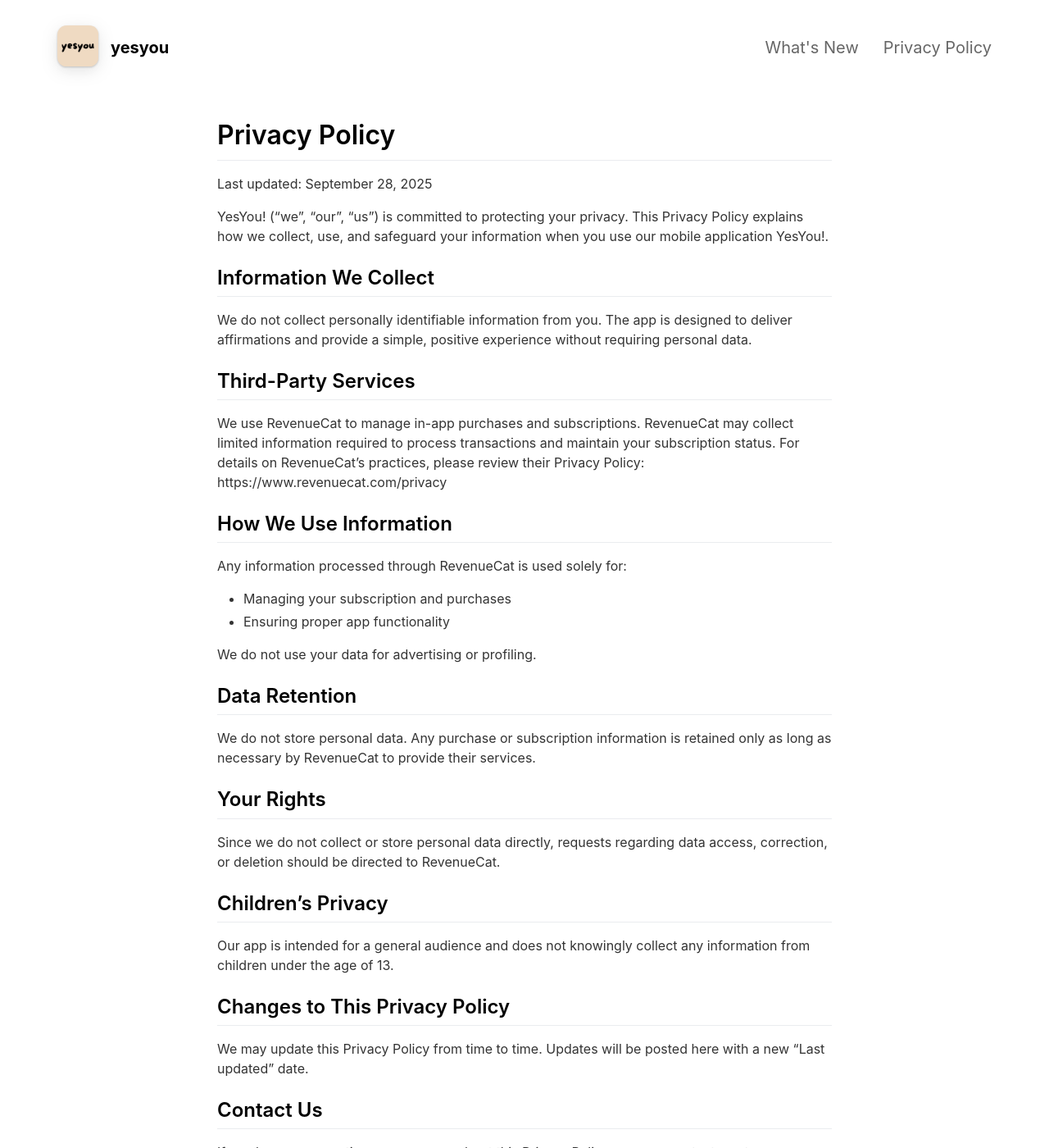
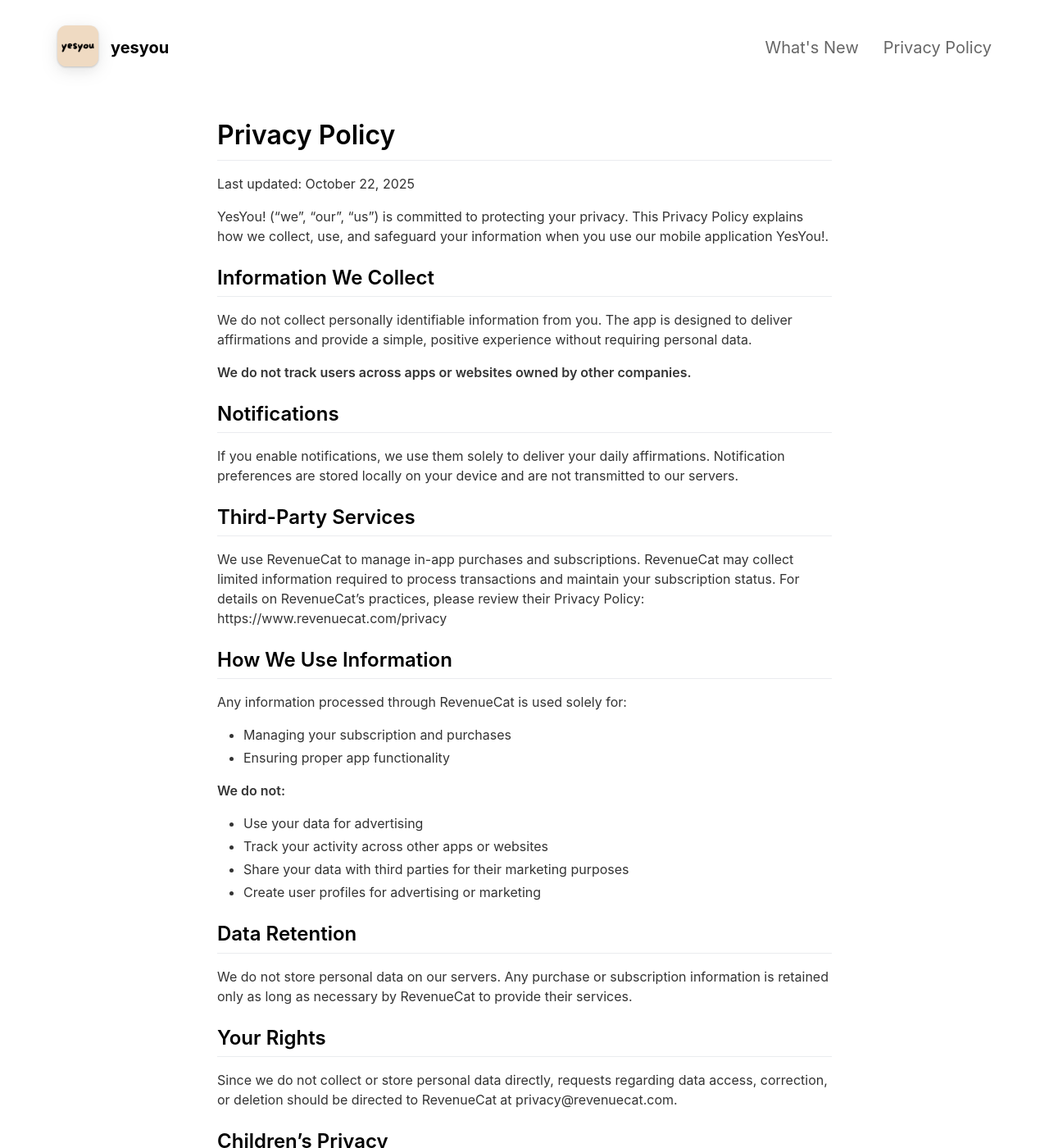
Before and after one commit to rcottinet/yesyou-website, a Jekyll site: the page built from _pages/privacypolicy.md, in a window 1280 px wide and 1400 px high. Shown: the whole window at 82% size. Built offline with Jekyll 4.4.1, drawn with Linux system fonts in a browser that asks for light colours; nearby versions of some CDN libraries.

Commit message:
Update privacypolicy.md

```diff
--- a/_pages/privacypolicy.md
+++ b/_pages/privacypolicy.md
@@ -4,22 +4,29 @@ title: Privacy Policy
 include_in_header: true
 ---
 
-
 # Privacy Policy
 
-Last updated: September 28, 2025
+Last updated: October 22, 2025
 
-YesYou! ("we", "our", "us") is committed to protecting your privacy. This Privacy Policy explains how we collect, use, and safeguard your information when you use our mobile application YesYou!.
+YesYou! ("we", "our", "us") is committed to protecting your privacy.
+This Privacy Policy explains how we collect, use, and safeguard your information when you use our mobile application YesYou!.
 
 ## Information We Collect
 
 We do not collect personally identifiable information from you.
 The app is designed to deliver affirmations and provide a simple, positive experience without requiring personal data.
 
+**We do not track users across apps or websites owned by other companies.**
+
+## Notifications
+
+If you enable notifications, we use them solely to deliver your daily affirmations. Notification preferences are stored locally on your device and are not transmitted to our servers.
+
 ## Third-Party Services
 
-We use RevenueCat to manage in-app purchases and subscriptions. RevenueCat may collect limited information required to process transactions and maintain your subscription status.
-For details on RevenueCat’s practices, please review their Privacy Policy: https://www.revenuecat.com/privacy
+We use RevenueCat to manage in-app purchases and subscriptions.
+RevenueCat may collect limited information required to process transactions and maintain your subscription status.
+For details on RevenueCat's practices, please review their Privacy Policy: https://www.revenuecat.com/privacy
 
 ## How We Use Information
 
@@ -28,17 +35,21 @@ Any information processed through RevenueCat is used solely for:
 - Managing your subscription and purchases
 - Ensuring proper app functionality
 
-We do not use your data for advertising or profiling.
+**We do not:**
+- Use your data for advertising
+- Track your activity across other apps or websites
+- Share your data with third parties for their marketing purposes
+- Create user profiles for advertising or marketing
 
 ## Data Retention
 
-We do not store personal data. Any purchase or subscription information is retained only as long as necessary by RevenueCat to provide their services.
+We do not store personal data on our servers. Any purchase or subscription information is retained only as long as necessary by RevenueCat to provide their services.
 
 ## Your Rights
 
-Since we do not collect or store personal data directly, requests regarding data access, correction, or deletion should be directed to RevenueCat.
+Since we do not collect or store personal data directly, requests regarding data access, correction, or deletion should be directed to RevenueCat at privacy@revenuecat.com.
 
-## Children’s Privacy
+## Children's Privacy
 
 Our app is intended for a general audience and does not knowingly collect any information from children under the age of 13.
 
@@ -48,5 +59,4 @@ We may update this Privacy Policy from time to time. Updates will be posted here
 
 ## Contact Us
 
-If you have any questions or concerns about this Privacy Policy, you can contact us at:
-romancottinet+yesyousupport@gmail.com
+If you have any questions or concerns about this Privacy Policy, you can contact us at: romancottinet+yesyousupport@gmail.com
```
